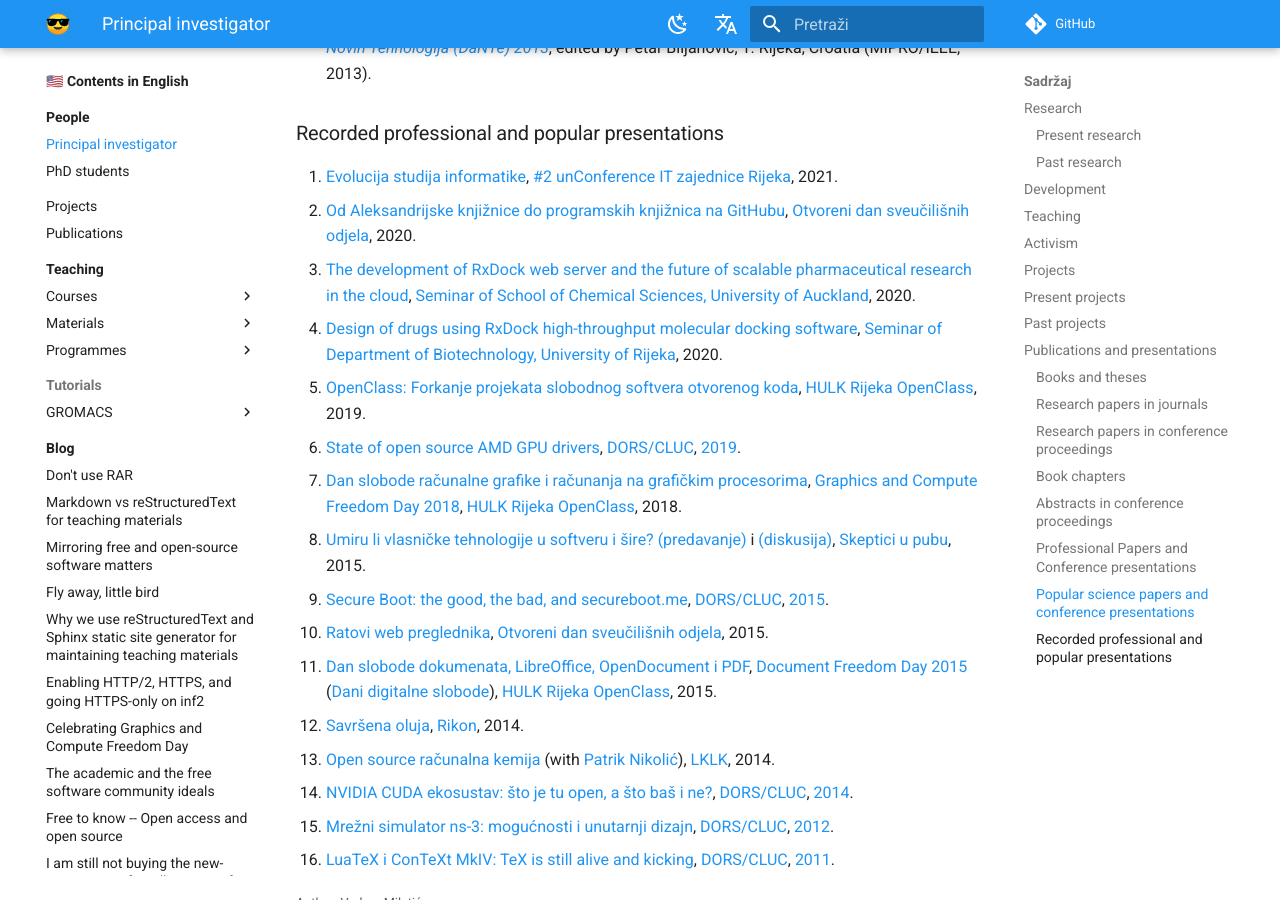
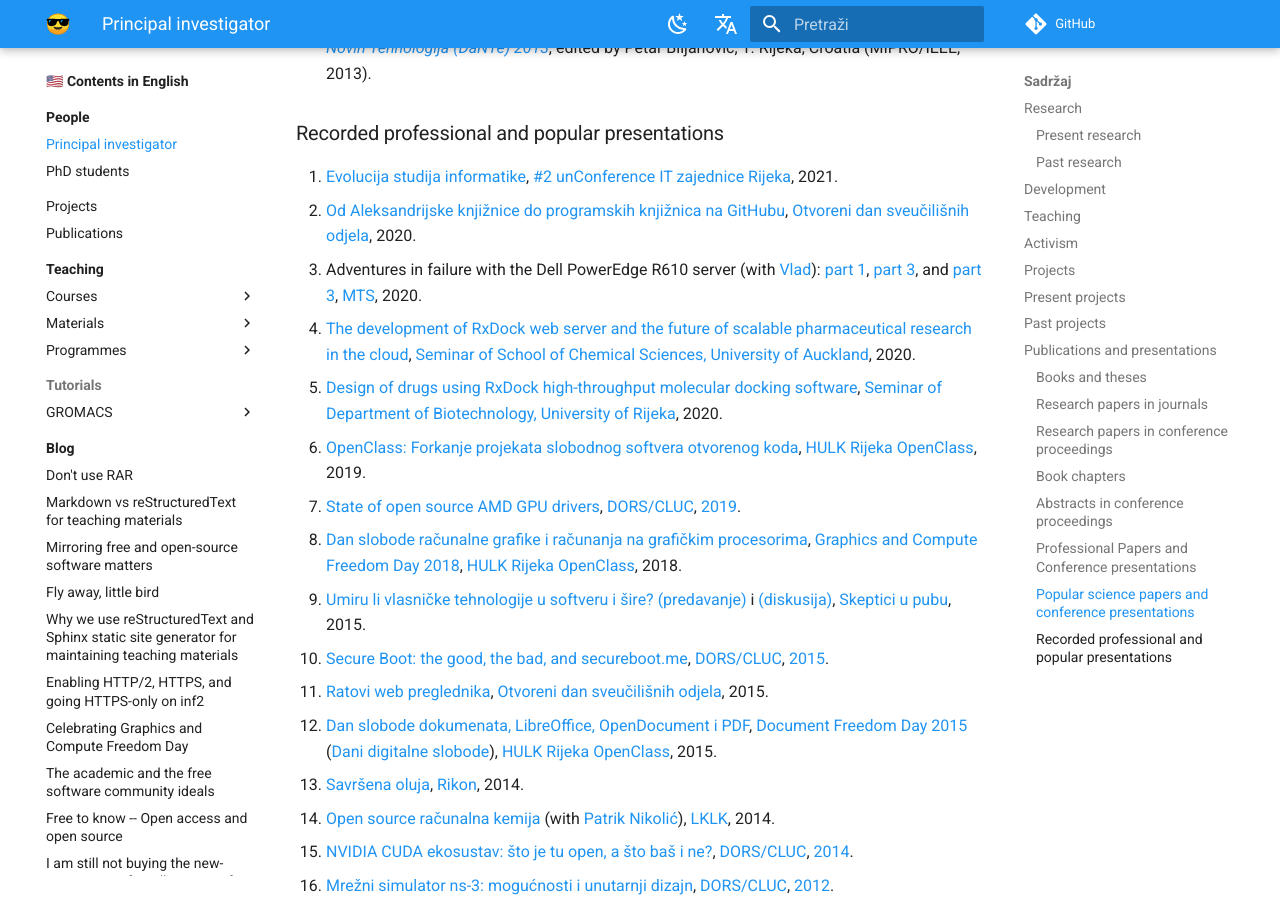
Before and after one commit to gaseri/website, an MkDocs documentation site: the page built from docs/en/people/principal-investigator.md, in a window 1280 px wide and 900 px high, scrolled down 7674 px. Built offline with MkDocs 1.6.1 and Material for MkDocs 9.7.7, drawn with Linux system fonts in a browser that asks for light colours; comment, search, counter and statistics services are not loaded.

Commit message:
Updated list of recorded presentations

```diff
--- a/docs/en/people/principal-investigator.md
+++ b/docs/en/people/principal-investigator.md
@@ -141,6 +141,7 @@ Finally, I stand for individual freedom which is constantly under threat from pe
 
 1. [Evolucija studija informatike](https://youtu.be/T4kpOMC4avs?t=30m47s), [#2](https://itzajednicarijeka.com/2-unconference-it-zajednica-rijeka/) [unConference](https://itzajednicarijeka.com/category/unconference/) [IT zajednice Rijeka](https://itzajednicarijeka.com/), 2021.
 1. [Od Aleksandrijske knjižnice do programskih knjižnica na GitHubu](https://youtu.be/7IXURHGi7W0), [Otvoreni dan sveučilišnih odjela](https://festivalznanosti.uniri.hr/category/otvoreni-dan-sveucilisnih-odjela/), 2020.
+1. Adventures in failure with the Dell PowerEdge R610 server (with [Vlad](https://i-vlad.com/)): [part 1](https://youtu.be/exaCmL3b-wA), [part 3](https://youtu.be/xghgj9Ua1HQ), and [part 3](https://youtu.be/NETFMyLV9RU), [MTS](https://www.youtube.com/channel/UC7OwfjgVADe5s5f9f8P-0zA), 2020.
 1. [The development of RxDock web server and the future of scalable pharmaceutical research in the cloud](https://youtu.be/NH6XSRdezyI), [Seminar of School of Chemical Sciences, University of Auckland](https://www.auckland.ac.nz/en/science/about-the-faculty/school-of-chemical-sciences.html), 2020.
 1. [Design of drugs using RxDock high-throughput molecular docking software](https://youtu.be/0GuQMdhOQVA), [Seminar of Department of Biotechnology, University of Rijeka](https://www.biotech.uniri.hr/hr/seminari-odjela.html), 2020.
 1. [OpenClass: Forkanje projekata slobodnog softvera otvorenog koda](https://youtu.be/KjuT_tLtaJk), [HULK Rijeka OpenClass](https://www.ri.linux.hr/2019/06/25/openclass-forkanje-projekata-slobodnog-softvera-otvorenog-koda/), 2019.
```
